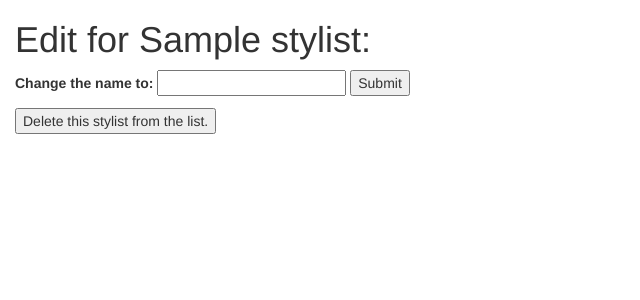
After one commit to uturunku1/hair-salon, a PHP site: template views/stylist_edit.html.twig in a window 1280 px wide. The commit adds this page. Shown: the top 300 px of the page, without its empty margins (0-640 px from the left). Run offline with PHP 8.4, Linux system fonts and the light colour scheme; the template is opened without the code that fills it: most values are stand-ins (such as "Sample title", 1, 10 or a date in 2020); some libraries are stand-ins or nearby versions.

Commit message:
add complete silex for Stylist class.

```diff
--- a/views/index.html.twig
+++ b/views/index.html.twig
@@ -7,9 +7,10 @@
 
     </head>
     <body>
+        <div class="container-fluid">
             <h2>Enter a new stylist name for the hair salon:</h2>
 
-        <form action="/stylists" method="post">
+            <form action="" method="post">
                 <label for="type">Add name:</label>
                 <input type="text" name="name" required>
                 <button type="submit">Submit</button>
@@ -18,10 +19,11 @@
             <h4>List of stylists:</h4>
             <ul>
                 {%for stylist in stylists%}
-                <li><a href="/stylists/{{stylist.getId}}">{{stylist.getName}}</a></li>
+                    <li><a href="/stylist/{{stylist.getId}}">{{stylist.getName}}</a></li>
                 {%endfor%}
             </ul>
             {%endif%}
 
+        </div>
     </body>
 </html>
--- /dev/null
+++ b/views/stylist_edit.html.twig
@@ -0,0 +1,28 @@
+<!DOCTYPE html>
+<html>
+    <head>
+        <meta charset="utf-8">
+        <title>Hair Salon</title>
+        <link rel="stylesheet" href='https://maxcdn.bootstrapcdn.com/bootstrap/3.3.1/css/bootstrap.min.css'>
+
+    </head>
+    <body>
+        <div class="container-fluid">
+            <h1>Edit for {{stylist.getName}}:</h1>
+            <p></p>
+            <form action="/stylist/{{stylist.getId}}" method="post">
+                <input type="hidden" name="_method" value="patch">
+
+                <label for="name">Change the name to:</label>
+                <input type="text" name="name">
+
+                <button type="submit">Submit</button>
+            </form>
+            <p></p>
+            <form action="/{{stylist.getId}}" method="post">
+                <input type="hidden" name="_method" value="delete">
+                <button type="submit">Delete this stylist from the list.</button>
+            </form>
+        </div>
+    </body>
+</html>
```
Also changed, not shown: app/app.php (+22 -1 lines), views/stylist.html.twig (added, +24 -0 lines). Lines whose indentation alone changed are shown as unchanged.
